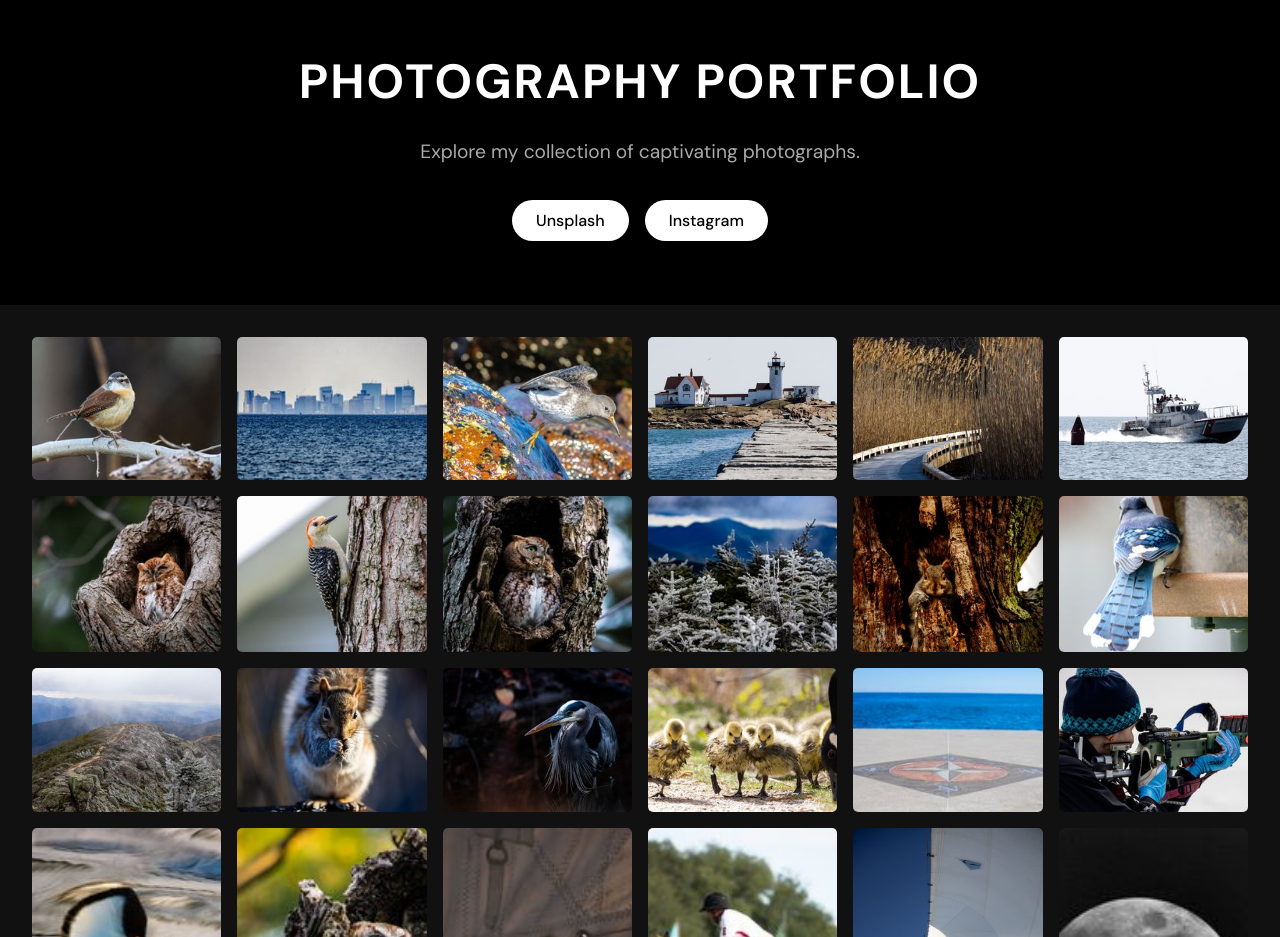
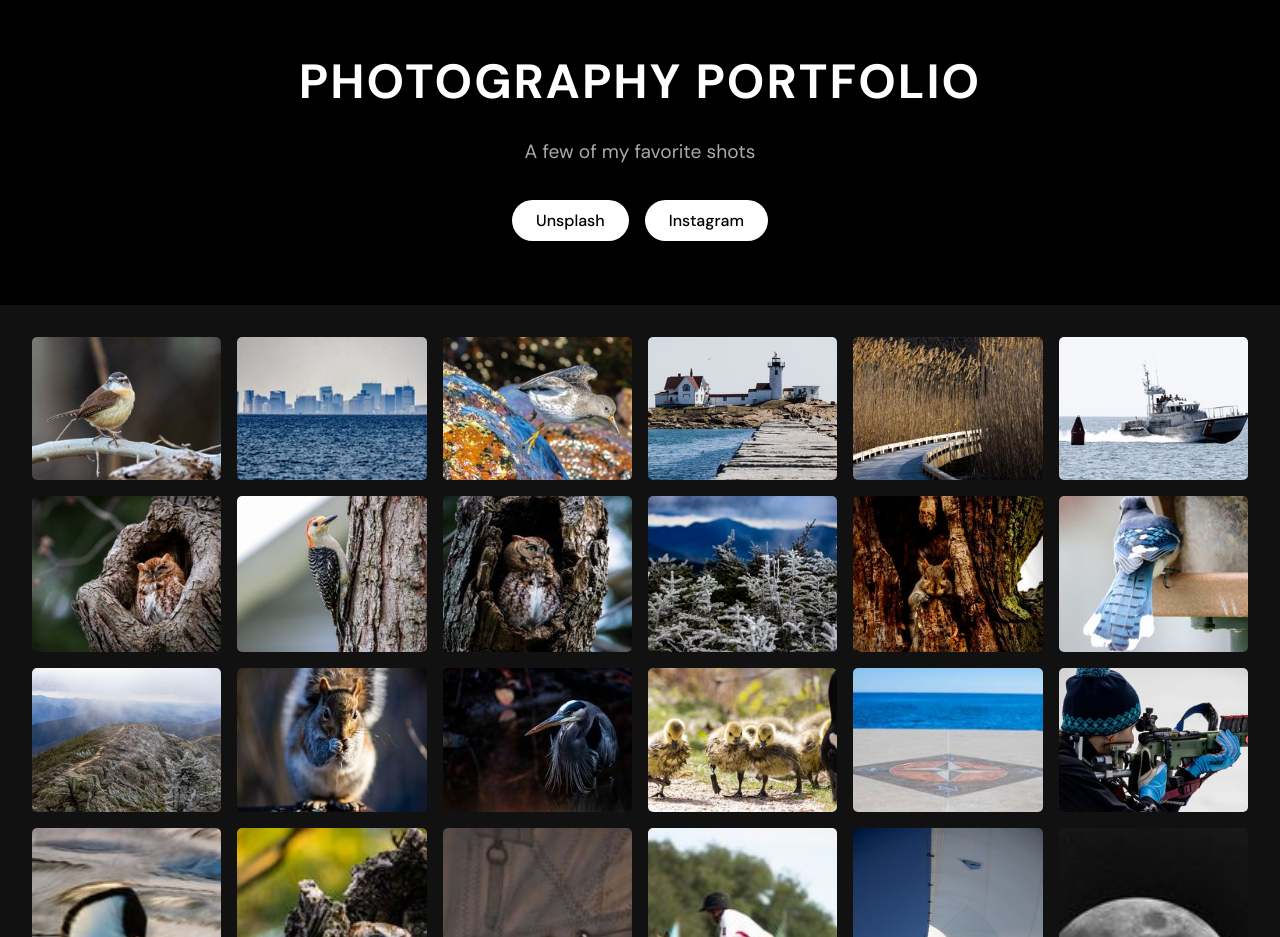
Before and after one commit to Adoucett/homepage, a website: page photography.html in a window 1280 px wide. Shown: the part 820-1757 px from the top of the page. Drawn offline with Linux system fonts and the light colour scheme.

Commit message:
Update photography.html

```diff
--- a/photography.html
+++ b/photography.html
@@ -55,7 +55,7 @@
         <!-- Photography Header -->
         <section class="photography-header">
             <h1>Photography Portfolio</h1>
-            <p>Explore my collection of captivating photographs.</p>
+            <p>A few of my favorite shots</p>
             <div class="social-links">
                 <a href="https://unsplash.com/@adoucett" target="_blank" class="social-btn">Unsplash</a>
                 <a href="https://instagram.com/thedoucett" target="_blank" class="social-btn">Instagram</a>
```
